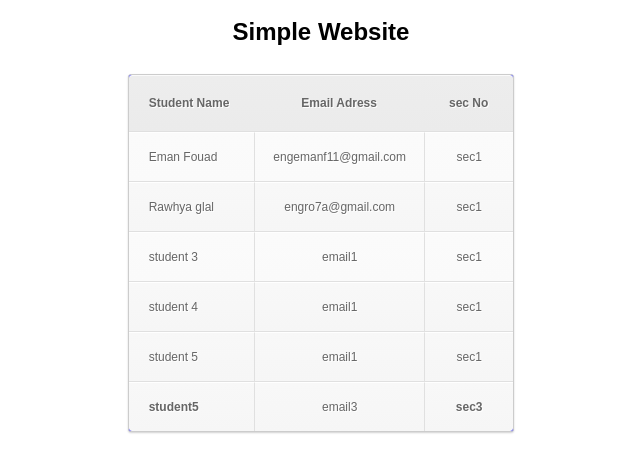
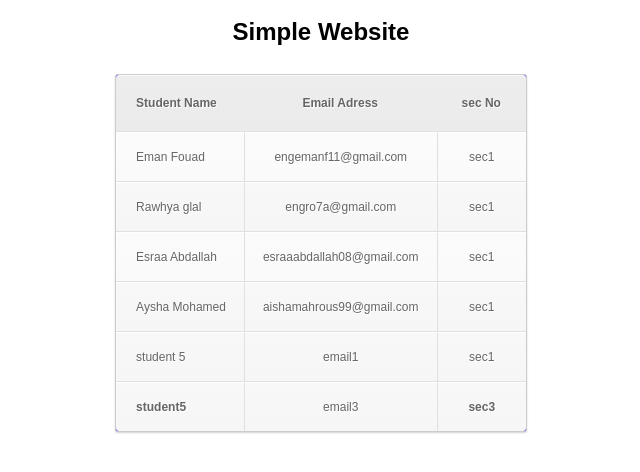
Before and after one commit to WebSoftWareTeam/WebTeam, a plain HTML site: page index.html in a window 1280 px wide. Shown: the whole page, without its empty margins (319-959 px from the left). Drawn offline with Linux system fonts and the light colour scheme.

Commit message:
added new information

```diff
--- a/index.html
+++ b/index.html
@@ -206,13 +206,13 @@ table tr:hover td{
 		<td>sec1</td>
 	</tr><!-- Darker Table Row -->
     <tr>
-	    <td>student 3</td>
-		<td>email1</td>
+	    <td>Esraa Abdallah</td>
+		<td>esraaabdallah08@gmail.com</td>
 		<td>sec1</td>
 	</tr>
 	<tr class='even'>
-		<td>student 4</td>
-		<td>email1</td>
+		<td>Aysha Mohamed</td>
+		<td>aishamahrous99@gmail.com</td>
 		<td>sec1</td>
 	</tr>
 	<tr class='even'>
```
